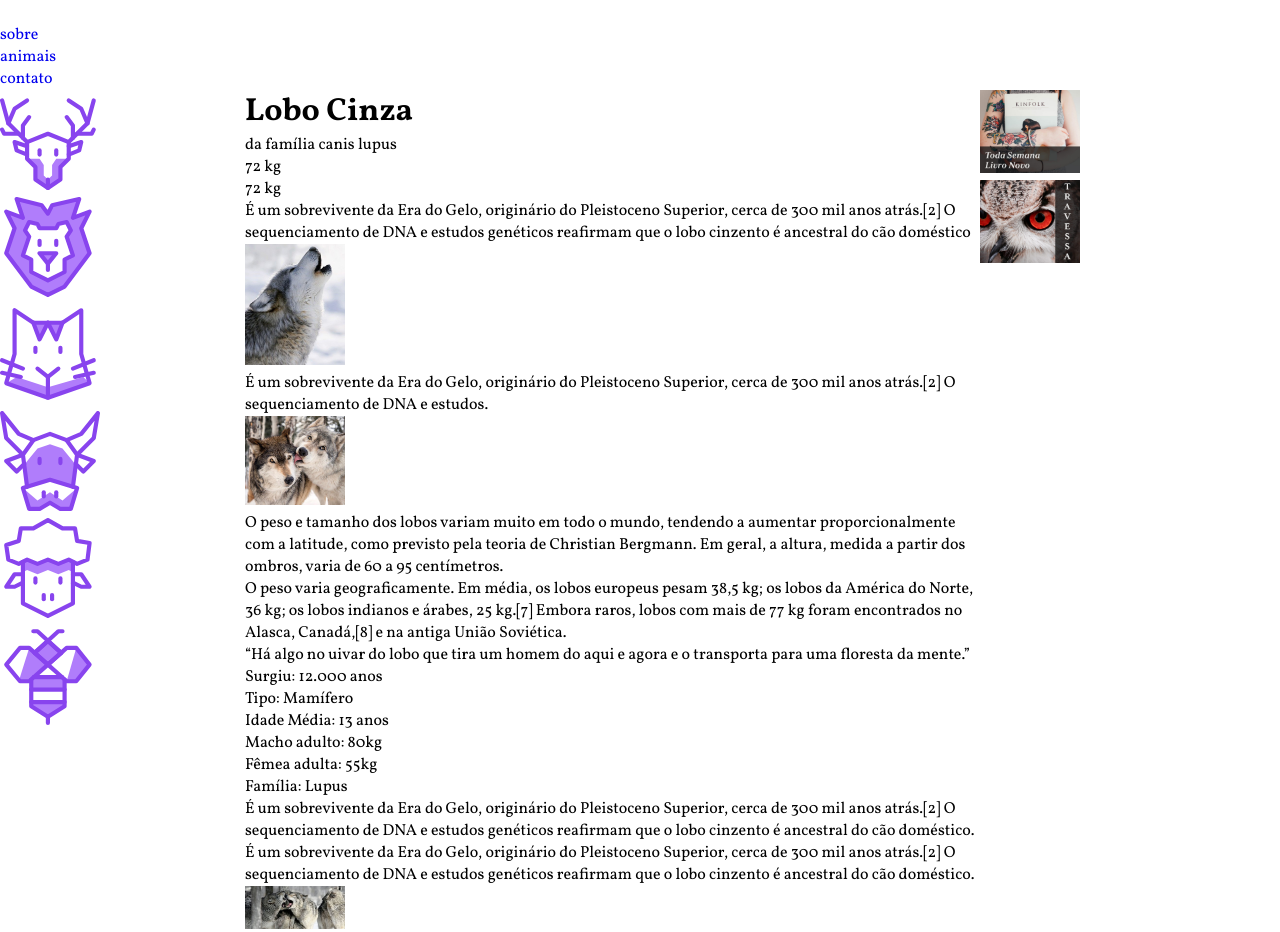
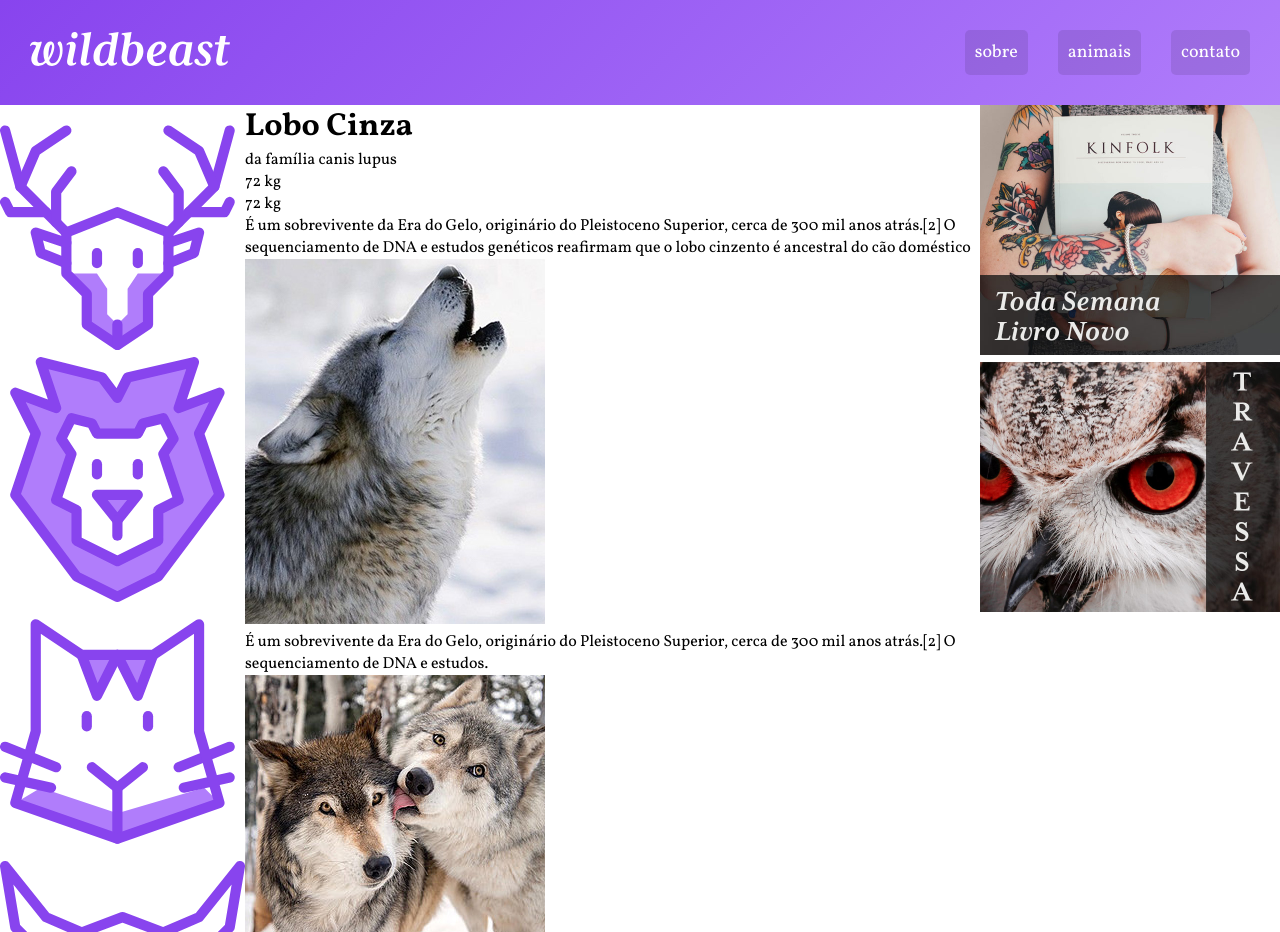
Before and after one commit to robsonshockwave/wildbeast, a plain HTML site: page index.html in a window 1280 px wide. Shown: the top 932 px of the page. Drawn offline with Linux system fonts and the light colour scheme.

Commit message:
grid header

```diff
--- a/css/style.css
+++ b/css/style.css
@@ -21,7 +21,7 @@ a {
 }
 
 img {
-  max-width: 100px;
+  max-width: 100%;
 }
 
 /* GRID GERAL */
@@ -36,6 +36,38 @@ img {
 
 .header {
   grid-area: header;
+  background: linear-gradient(135deg, #8844ee, #b07dfb);
+  padding: 30px;
+  display: grid;
+  grid-template-columns: 1fr auto;
+  align-items: center;
+}
+
+.logo {
+  max-width: 200px;
+}
+
+.header nav ul {
+  display: flex;
+  flex-wrap: wrap;
+}
+
+.header nav a {
+  display: block;
+  padding: 10px;
+  color: white;
+  font-size: 1.125em;
+  background: rgba(0, 0, 0, 0.1);
+  border-radius: 5px;
+  transition: 0.1s;
+}
+
+.header nav a:hover {
+  background: rgba(0, 0, 0, 0.5);
+}
+
+.header li + li {
+  margin-left: 30px;
 }
 
 .sidenav {
```
